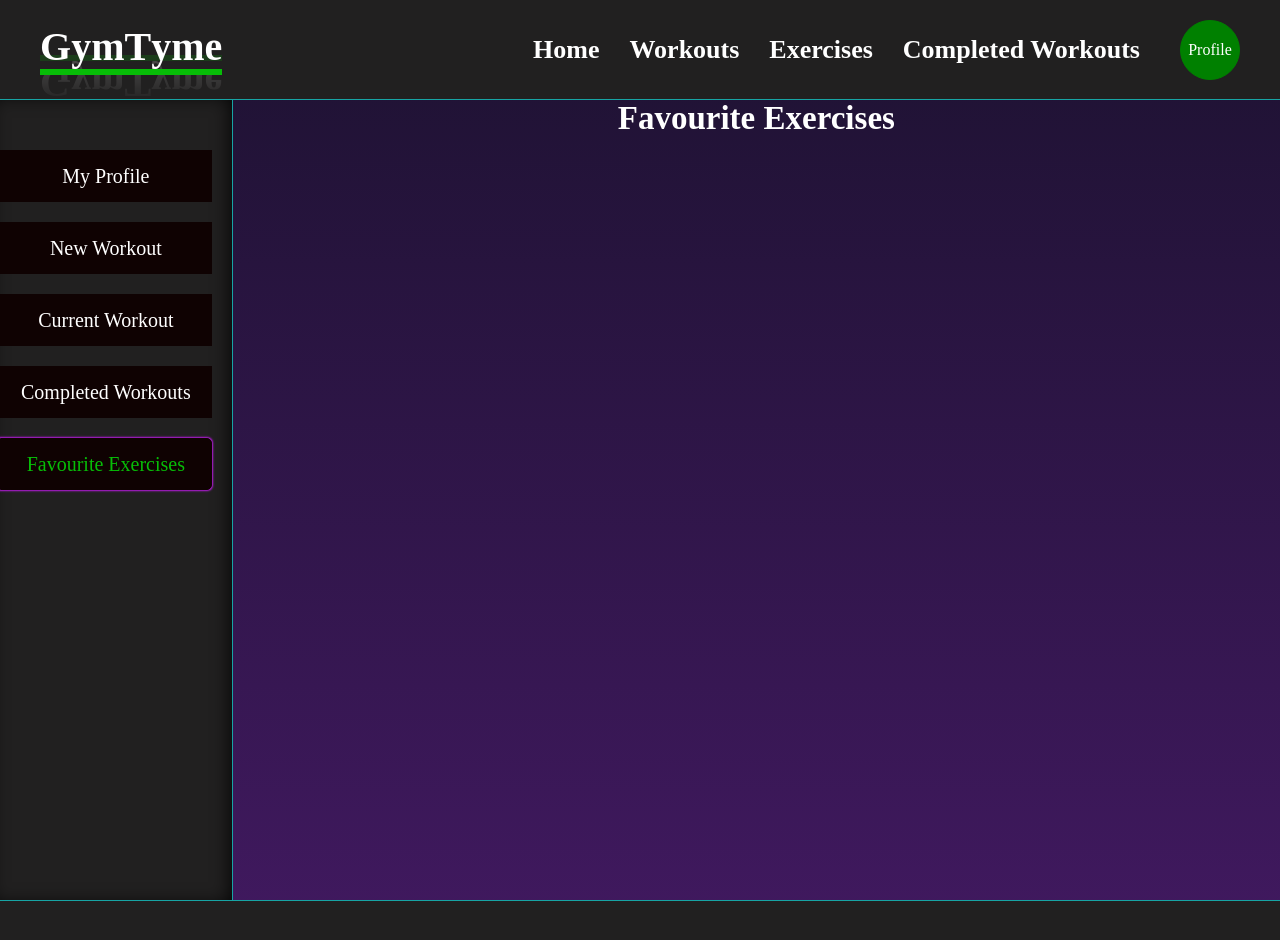
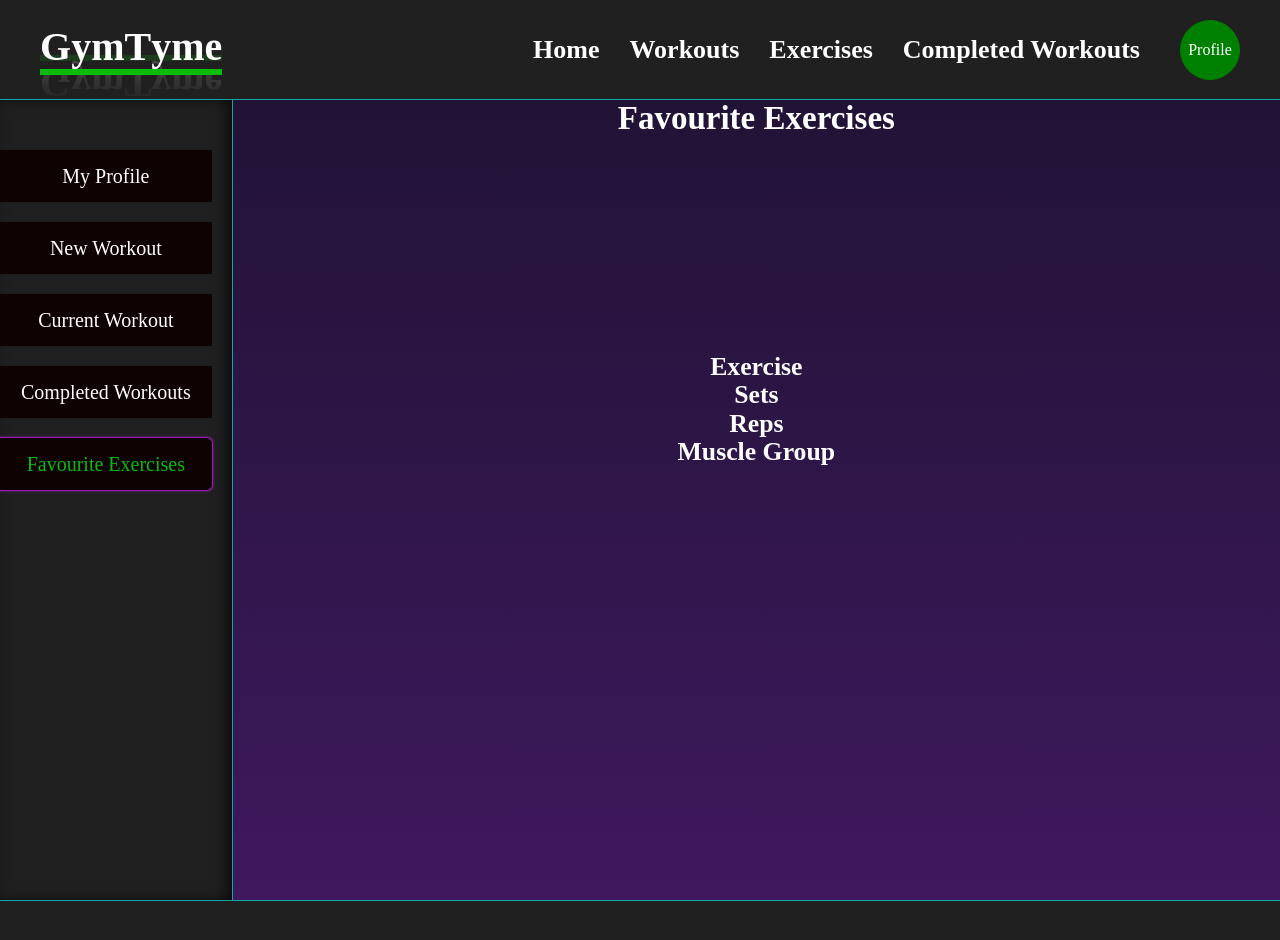
Before and after one commit to Satokii/gymtyme, a React (Vite) app: page /profile in a window 1280 px wide. Both pictures are taken after a click on the item "Favourite Exercises". Shown: the top 940 px of the page. Built offline with nearby package versions, Linux system fonts and the light colour scheme; a web font is replaced by a local one.

Commit message:
feat: add base content to favourite exercise page

```diff
--- a/src/components/profile/components/FavouriteExercises.jsx
+++ b/src/components/profile/components/FavouriteExercises.jsx
@@ -6,6 +6,24 @@ function FavouriteExercises({ favourites }) {
     return (
         <section className='profile--favourites grid'>
             <h2>Favourite Exercises</h2>
+            <div>
+                <div>
+                    <h3>Exercise</h3>
+                    <h3>Sets</h3>
+                    <h3>Reps</h3>
+                    <h3>Muscle Group</h3>
+                </div>
+            </div>
+            <div>
+                {favourites.map((exercise) => (
+                    <div key={exercise.id}>
+                        <p>{exercise.name}</p>
+                        <p>{exercise.reps}</p>
+                        <p>{exercise.sets}</p>
+                        <p>{exercise.group}</p>
+                    </div>
+                ))}
+            </div>
         </section>
     )
 }
```
